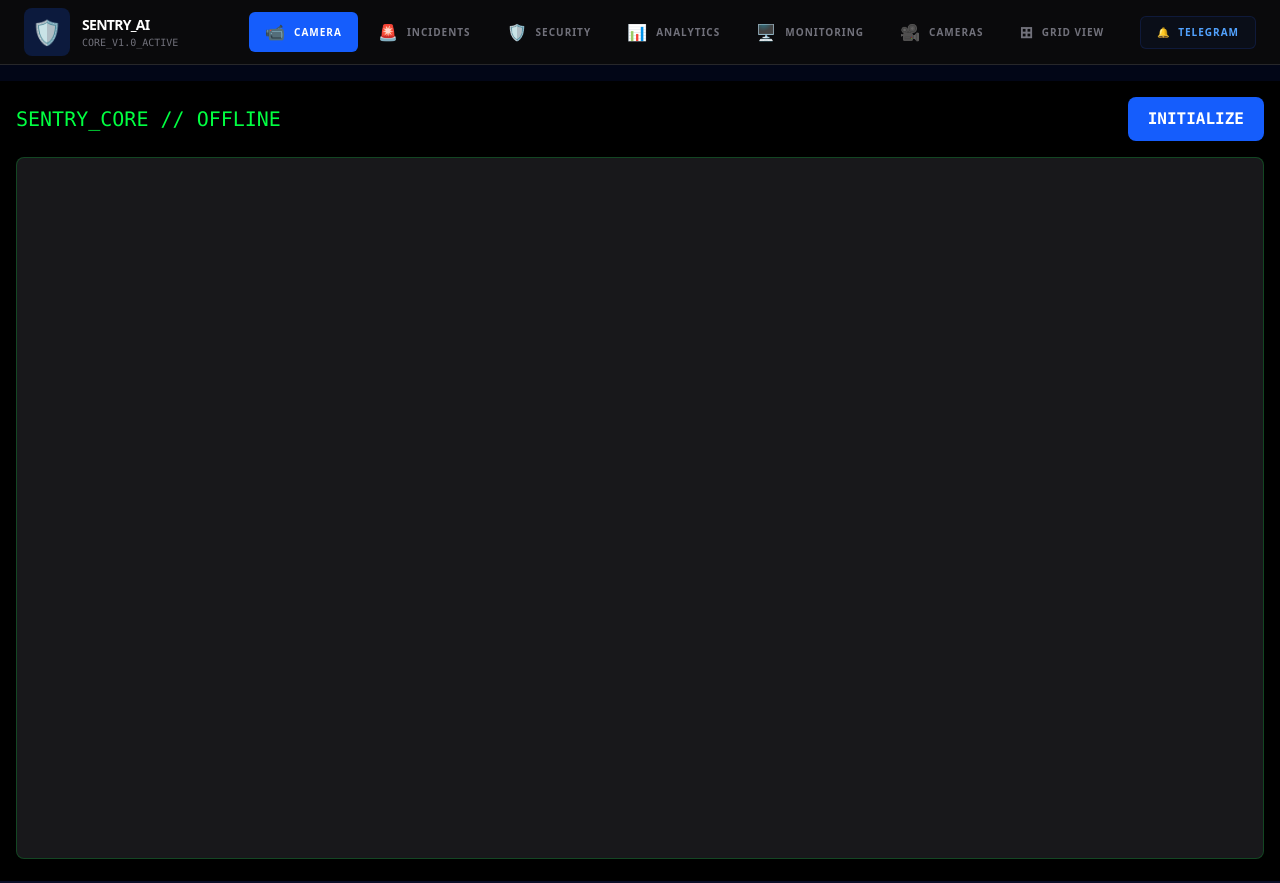
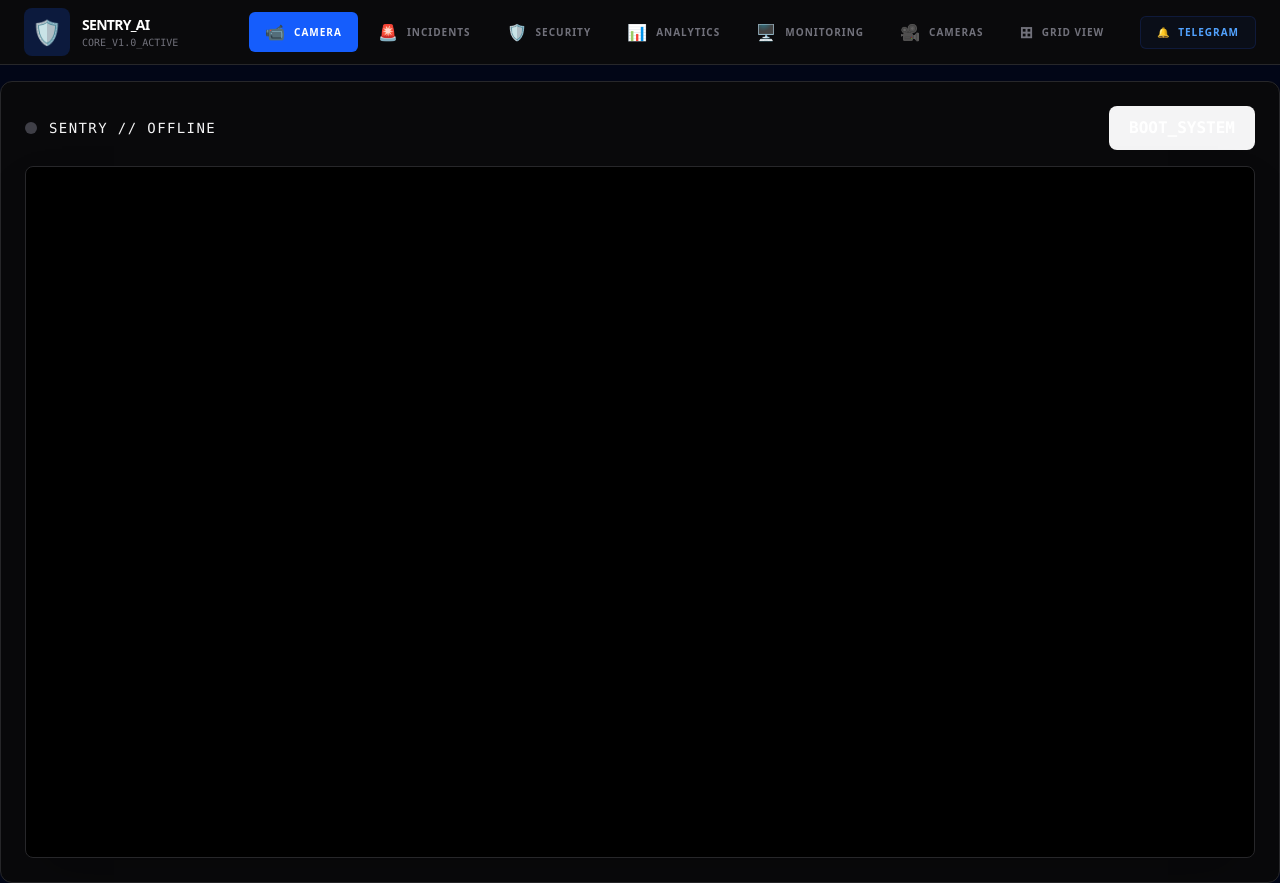
Before and after one commit to Faisalhassan903/ai-vision-platform, a React (Vite) app in the folder frontend/: page /live in a window 1280 px wide. Built offline with nearby package versions, Linux system fonts and the light colour scheme; no server answers.

Commit message:
fix cam file

```diff
--- a/frontend/src/pages/LiveCamera.tsx
+++ b/frontend/src/pages/LiveCamera.tsx
@@ -1,103 +1,153 @@
 import React, { useState, useRef, useEffect, useCallback } from 'react';
 import * as tf from '@tensorflow/tfjs';
 import * as cocoSsd from '@tensorflow-models/coco-ssd';
-
 import { Button } from '../components/ui';
 import { useAlerts } from '../hooks/useAlerts';
 
 const LiveCamera = () => {
   const { triggerNewAlert } = useAlerts();
+
+  // Refs for persistent state without re-renders
   const videoRef = useRef<HTMLVideoElement>(null);
   const canvasRef = useRef<HTMLCanvasElement>(null);
   const modelRef = useRef<cocoSsd.ObjectDetection | null>(null);
   const requestRef = useRef<number>();
 
-  // NEW: Cooldown prevents sending 60 alerts per second
+  // Optimization Refs
   const lastAlertTimeRef = useRef<number>(0);
-  const ALERT_COOLDOWN = 5000; // 5 seconds between alerts
+  const frameCountRef = useRef<number>(0);
 
+  const [status, setStatus] = useState<'OFFLINE' | 'LOADING' | 'LIVE' | 'ERROR'>('OFFLINE');
   const [isActive, setIsActive] = useState(false);
-  const [status, setStatus] = useState('OFFLINE');
 
   const detectFrame = useCallback(async () => {
     if (!isActive || !videoRef.current || !modelRef.current) return;
 
+    // 1. PERFORMANCE THROTTLE
+    // Only run AI detection every 4th frame (~15 FPS)
+    // This reduces GPU usage by 75% compared to 60 FPS
+    frameCountRef.current++;
+    if (frameCountRef.current % 4 !== 0) {
+      requestRef.current = requestAnimationFrame(detectFrame);
+      return;
+    }
+
+    // 2. MEMORY MANAGEMENT
     tf.engine().startScope();
+
     try {
-      const predictions = await modelRef.current.detect(videoRef.current, 10, 0.6);
+      const predictions = await modelRef.current.detect(videoRef.current, 5, 0.6);
       const ctx = canvasRef.current?.getContext('2d');
 
-      if (ctx && canvasRef.current) {
-        // Sync canvas size to video size
-        canvasRef.current.width = videoRef.current.videoWidth;
-        canvasRef.current.height = videoRef.current.videoHeight;
+      if (ctx && canvasRef.current && videoRef.current) {
+        // Match canvas size to video stream exactly
+        if (canvasRef.current.width !== videoRef.current.videoWidth) {
+          canvasRef.current.width = videoRef.current.videoWidth;
+          canvasRef.current.height = videoRef.current.videoHeight;
+        }
 
         ctx.clearRect(0, 0, canvasRef.current.width, canvasRef.current.height);
+
         predictions.forEach(p => {
           const [x, y, w, h] = p.bbox;
           ctx.strokeStyle = '#00FF41';
-          ctx.lineWidth = 2;
+          ctx.lineWidth = 3;
           ctx.strokeRect(x, y, w, h);
+
+          ctx.fillStyle = '#00FF41';
+          ctx.fillText(`${p.class} (${Math.round(p.score * 100)}%)`, x, y > 10 ? y - 5 : 10);
         });
 
-        // Trigger logic
-        const person = predictions.find(p => p.class === 'person' && p.score > 0.7);
+        // 3. INTELLIGENT ALERTING (Rate-Limited to 1 per 10s)
+        const person = predictions.find(p => p.class === 'person' && p.score > 0.75);
         const now = Date.now();
 
-        // FIX: Only trigger if the cooldown has passed
-        if (person && (now - lastAlertTimeRef.current > ALERT_COOLDOWN)) {
-          lastAlertTimeRef.current = now; // Update the cooldown timestamp
-
+        if (person && (now - lastAlertTimeRef.current > 10000)) {
+          lastAlertTimeRef.current = now;
           triggerNewAlert({
-            ruleName: "Motion Detection",
+            ruleName: "AI_HUMAN_DETECTION",
             priority: 'critical',
-            message: "Person detected",
+            message: "Unauthorized entry detected",
             timestamp: new Date().toISOString(),
             detections: [{ class: 'person', confidence: person.score }]
-          }).catch(err => console.error("Alert failed to send:", err));
+          }).catch(() => console.warn("Network: Alert dropped due to congestion"));
         }
       }
+    } catch (err) {
+      console.error("Inference Error:", err);
+      // Stop loop if GPU crashes
+      if (err instanceof Error && err.message.includes('lost')) {
+        setIsActive(false);
+        setStatus('ERROR');
+      }
     } finally {
-      tf.engine().endScope();
+      tf.engine().endScope(); // CRITICAL: Dispose tensors
       if (isActive) requestRef.current = requestAnimationFrame(detectFrame);
     }
   }, [isActive, triggerNewAlert]);
 
   const startEngine = async () => {
     try {
-      setStatus('LOADING_MODELS...');
+      setStatus('LOADING');
+
+      // Ensure WebGL is ready
       await tf.ready();
-      const [m, s] = await Promise.all([
-        cocoSsd.load(),
-        navigator.mediaDevices.getUserMedia({ video: true })
+
+      const [model, stream] = await Promise.all([
+        cocoSsd.load({ base: 'lite_mobilenet_v2' }), // Use 'lite' for production speed
+        navigator.mediaDevices.getUserMedia({
+          video: { facingMode: 'environment', width: 640, height: 480 }
+        })
       ]);
-      modelRef.current = m;
-      if (videoRef.current) videoRef.current.srcObject = s;
-      setIsActive(true);
-      setStatus('LIVE');
+
+      modelRef.current = model;
+      if (videoRef.current) {
+        videoRef.current.srcObject = stream;
+        // Wait for video metadata to load before starting detection
+        videoRef.current.onloadedmetadata = () => {
+          setIsActive(true);
+          setStatus('LIVE');
+        };
+      }
     } catch (e) {
-      console.error(e);
-      setStatus('CAM_ERROR');
+      console.error("Initialization Error:", e);
+      setStatus('ERROR');
     }
   };
 
   useEffect(() => {
-    if (isActive) requestRef.current = requestAnimationFrame(detectFrame);
-    return () => { if (requestRef.current) cancelAnimationFrame(requestRef.current); };
+    if (isActive) {
+      requestRef.current = requestAnimationFrame(detectFrame);
+    }
+    return () => {
+      if (requestRef.current) cancelAnimationFrame(requestRef.current);
+      // Cleanup stream on unmount
+      if (videoRef.current?.srcObject) {
+        (videoRef.current.srcObject as MediaStream).getTracks().forEach(t => t.stop());
+      }
+    };
   }, [isActive, detectFrame]);
 
   return (
-    <div className="p-4 bg-black min-h-screen text-[#00FF41] font-mono">
-      <div className="flex justify-between mb-4 items-center">
-        <h2 className="text-xl">SENTRY_CORE // <span className={status === 'LIVE' ? 'animate-pulse' : ''}>{status}</span></h2>
-        <Button onClick={startEngine} disabled={isActive}>
-          {isActive ? 'SYSTEM_ACTIVE' : 'INITIALIZE'}
+    <div className="flex flex-col gap-4 p-6 bg-zinc-950 rounded-xl border border-zinc-800 font-mono">
+      <div className="flex items-center justify-between">
+        <div className="flex items-center gap-3">
+          <div className={`w-3 h-3 rounded-full ${status === 'LIVE' ? 'bg-red-500 animate-pulse' : 'bg-zinc-700'}`} />
+          <h2 className="text-zinc-100 text-sm tracking-widest">SENTRY // {status}</h2>
+        </div>
+        <Button
+          onClick={startEngine}
+          disabled={status === 'LIVE' || status === 'LOADING'}
+          className="bg-zinc-100 text-black hover:bg-[#00FF41] transition-colors"
+        >
+          {status === 'OFFLINE' ? 'BOOT_SYSTEM' : 'SYSTEM_RUNNING'}
         </Button>
       </div>
-      <div className="relative aspect-video border border-[#00FF41]/20 rounded-lg overflow-hidden bg-zinc-900">
+
+      <div className="relative overflow-hidden rounded-lg bg-black aspect-video border border-zinc-800 shadow-2xl">
         <video
           ref={videoRef}
-          className="absolute inset-0 w-full h-full object-cover opacity-60"
+          className="w-full h-full object-cover opacity-80"
           autoPlay
           muted
           playsInline
@@ -106,6 +156,12 @@ const LiveCamera = () => {
           ref={canvasRef}
           className="absolute inset-0 w-full h-full pointer-events-none"
         />
+
+        {status === 'LOADING' && (
+          <div className="absolute inset-0 flex items-center justify-center bg-black/60 backdrop-blur-sm">
+            <span className="text-[#00FF41] text-xs animate-pulse">DOWNLOADING_WEIGHTS...</span>
+          </div>
+        )}
       </div>
     </div>
   );
```
